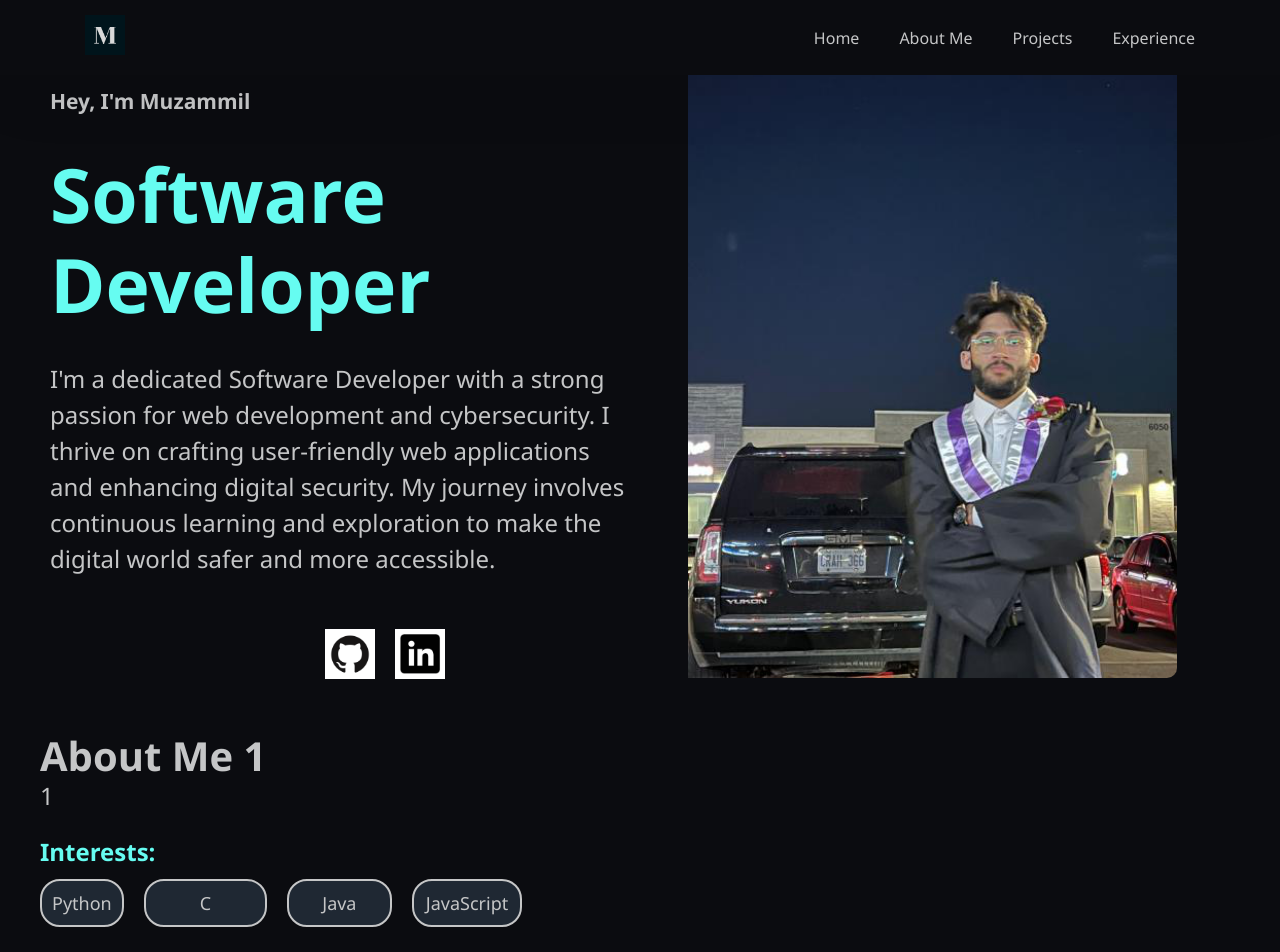
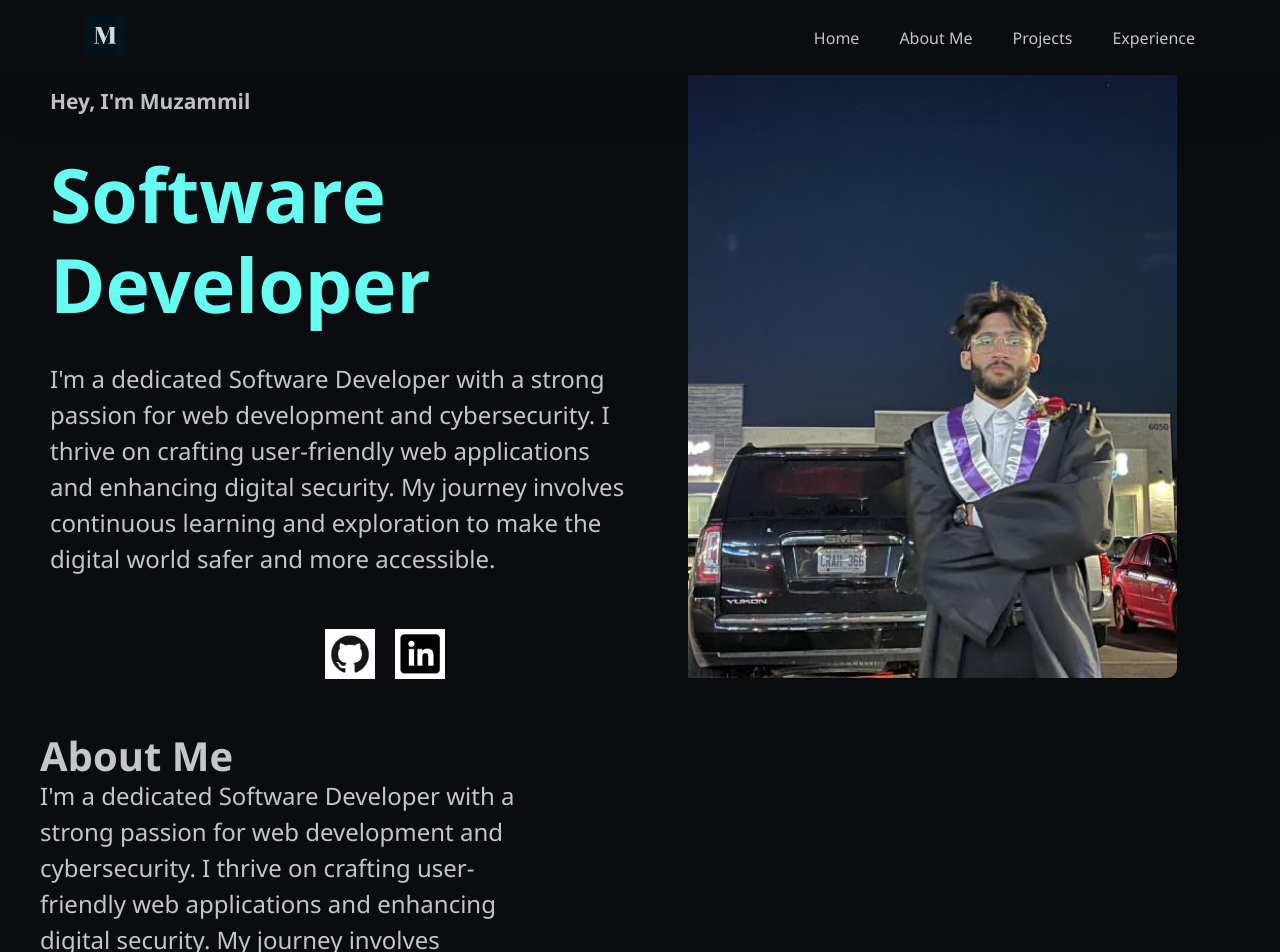
Before and after one commit to muzammilz7/Portfolio-Website, a React (Create React App) app: page / in a window 1280 px wide. Shown: the top 952 px of the page. Built offline with nearby package versions, Linux system fonts and the light colour scheme.

Commit message:
changed hero section

```diff
--- a/src/pages/Home/About.jsx
+++ b/src/pages/Home/About.jsx
@@ -29,9 +29,10 @@ export default function About() {
       <section id="about_sec" className="about_class">
         <div className="about_sec_info">
           <div className="about_hero">
-            <h1 className="about_content">About Me 1</h1>
+            <h1 className="about_content">About Me </h1>
             <p className="about_par">
-           1
+            I'm a dedicated Software Developer with a strong passion for web development and cybersecurity. I thrive on crafting user-friendly web applications and enhancing digital security.
+          My journey involves continuous learning and exploration to make the digital world safer and more accessible.
             </p>
             <h2 className="about_interests">Interests:</h2>
             <ul className="about_skills">
```
